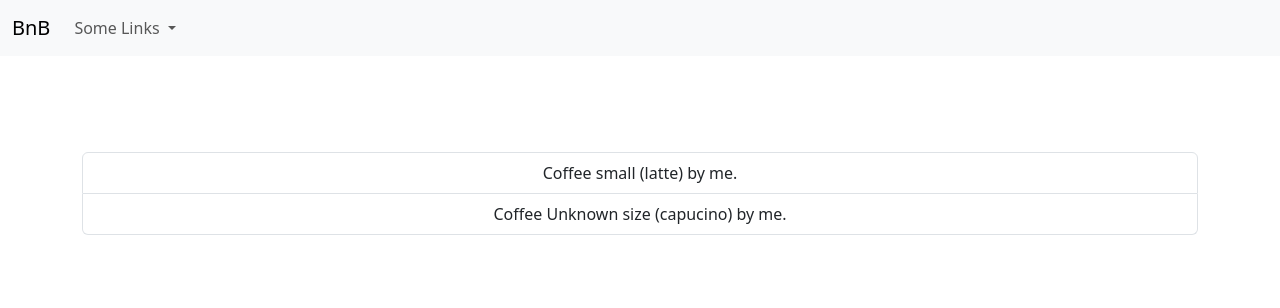
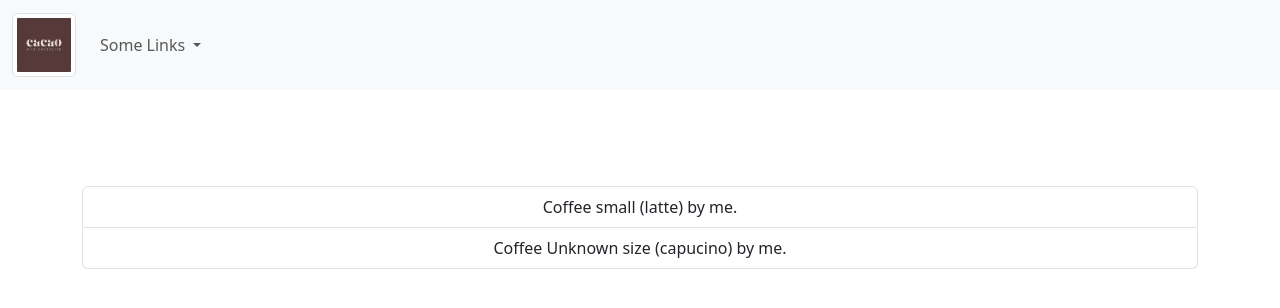
Before and after one commit to shnela/BnBCoffeeShop, a Flask app: page /orders/coffee in a window 1280 px wide. Shown: the top 308 px of the page. Run offline with Flask 2, Linux system fonts and the light colour scheme; data comes from the database, SQL or seed files in the repository; some libraries are stand-ins or nearby versions.

Commit message:
static img

```diff
--- a/coffee_shop/templates/base.html
+++ b/coffee_shop/templates/base.html
@@ -17,7 +17,10 @@
   {% block navbar %}
   <nav class="navbar navbar-expand-lg bg-light">
     <div class="container-fluid">
-      <a class="navbar-brand" href="{{ url_for('index') }}">BnB</a>
+
+      <a class="navbar-brand" href="{{ url_for('index') }}">
+        <img width="64" class="img-thumbnail" src="{{ url_for('static', filename='img/coffee_logo.png') }}"></img>
+      </a>
       <button class="navbar-toggler" type="button" data-bs-toggle="collapse" data-bs-target="#navbarScroll"
         aria-controls="navbarScroll" aria-expanded="false" aria-label="Toggle navigation">
         <span class="navbar-toggler-icon"></span>
```
Also changed, not shown: coffee_shop/static/img/coffee_logo.png (added), 2 other files.
